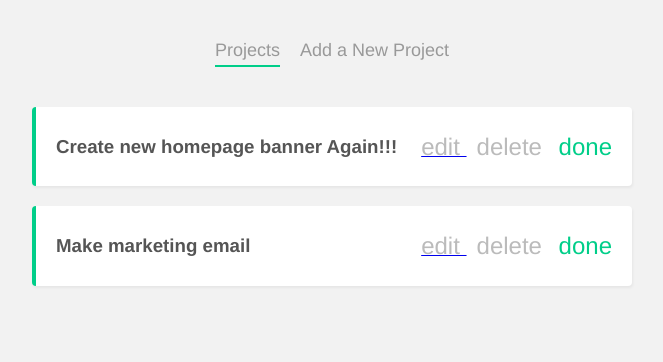
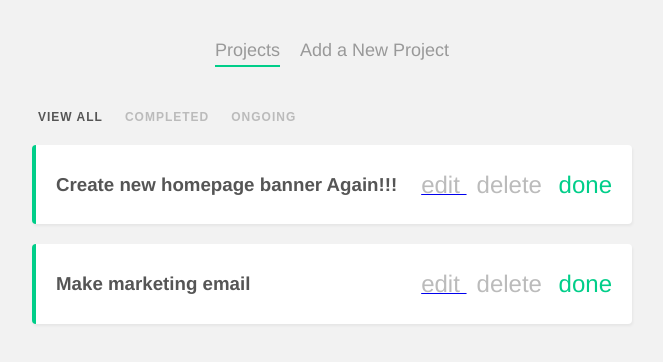
Before and after one commit to black-code1/vue-project-planner, a Vue app: page / in a window 1280 px wide. Shown: the top 362 px of the page, without its empty margins (308-971 px from the left). Built offline with nearby package versions, Linux system fonts and the light colour scheme; data requests are answered from the project's data file; the HTML template or start-up script is replaced by a standard one.

Commit message:
Creating a Filter Nav

```diff
--- /dev/null
+++ b/src/components/FilterNav.vue
@@ -0,0 +1,48 @@
+<template>
+  <nav class="filter-nav">
+    <button @click="updateFilter('all')" :class="{ active: current === 'all' }">
+      View All
+    </button>
+    <button
+      @click="updateFilter('completed')"
+      :class="{ active: current === 'completed' }"
+    >
+      Completed
+    </button>
+    <button
+      @click="updateFilter('ongoing')"
+      :class="{ active: current === 'ongoing' }"
+    >
+      Ongoing
+    </button>
+  </nav>
+</template>
+
+<script>
+export default {
+  props: ["current"],
+  methods: {
+    updateFilter(by) {
+      this.$emit("filterChange", by);
+    },
+  },
+};
+</script>
+
+<style>
+.filter-nav button {
+  background: none;
+  border: none;
+  color: #bbb;
+  outline: none;
+  font-size: 12px;
+  text-transform: uppercase;
+  margin-right: 10px;
+  letter-spacing: 1px;
+  font-weight: bold;
+  cursor: pointer;
+}
+.filter-nav button.active {
+  color: #555;
+}
+</style>
--- a/src/views/HomeView.vue
+++ b/src/views/HomeView.vue
@@ -1,5 +1,6 @@
 <template>
   <div class="home">
+    <FilterNav @filterChange="current = $event" :current="current" />
     <div v-if="projects.length">
       <div v-for="project in projects" :key="project.id">
         <SingleProject
@@ -15,12 +16,15 @@
 <script>
 // @ is an alias to /src
 import SingleProject from "../components/SingleProject.vue";
+import FilterNav from "../components/FilterNav.vue";
+
 export default {
   name: "HomeView",
-  components: { SingleProject },
+  components: { SingleProject, FilterNav },
   data() {
     return {
       projects: [],
+      current: "all",
     };
   },
   mounted() {
@@ -40,3 +44,5 @@
   },
 };
 </script>
+
+<style></style>
```
